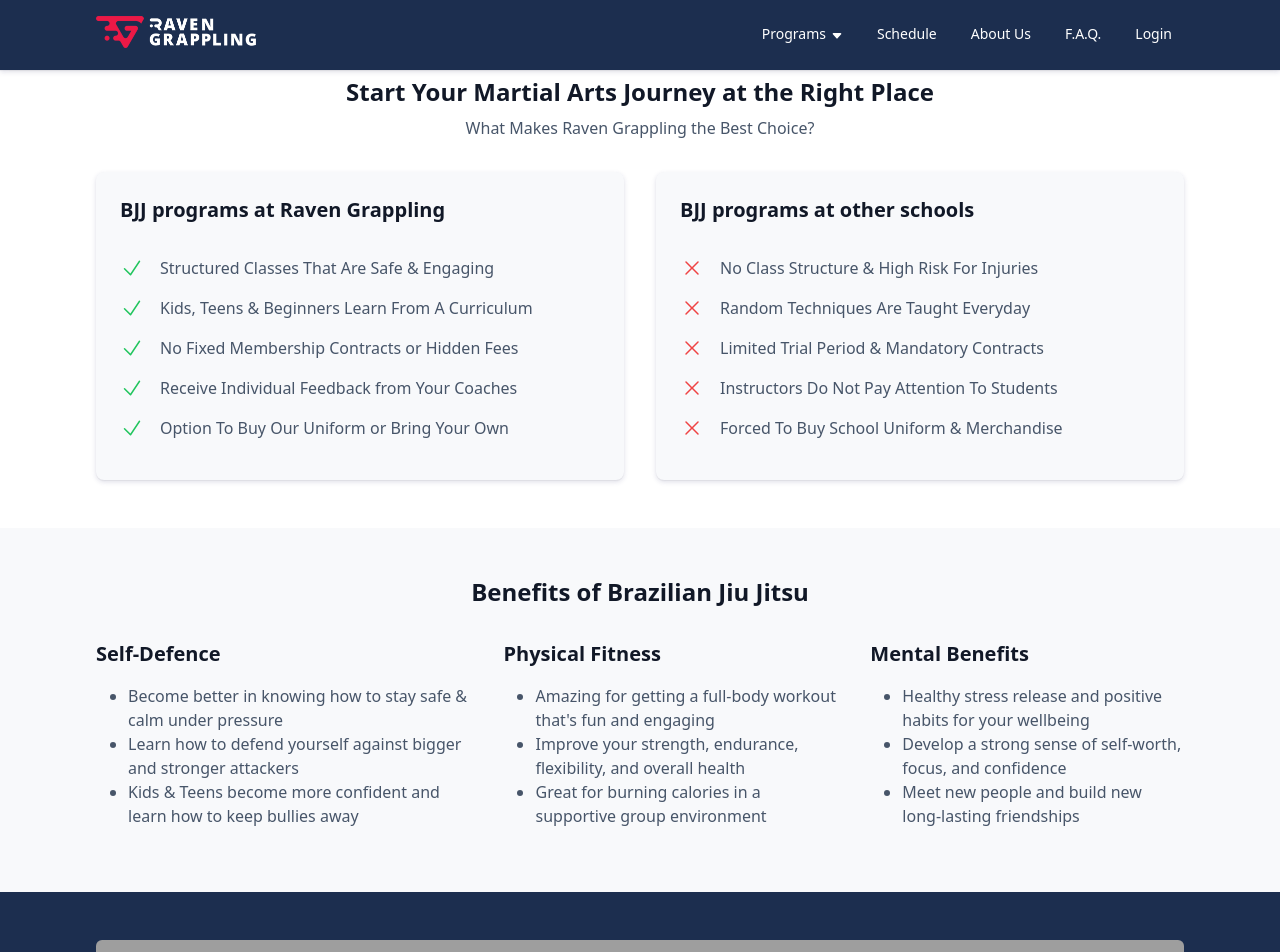
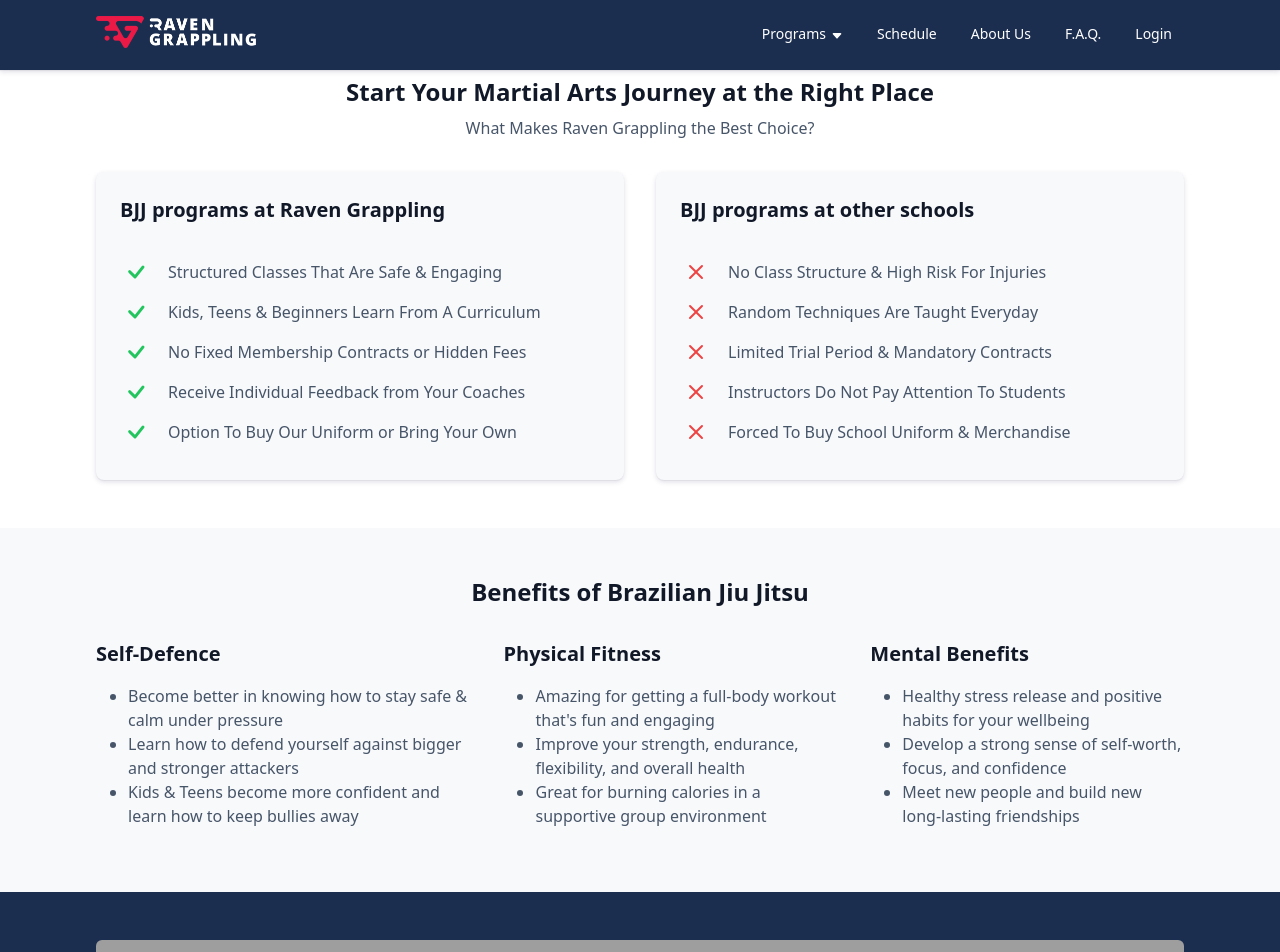
Before and after one commit to RavenGrappling/RavenGrappling.github.io, a Jekyll site: the page built from pages/index.html, in a window 1280 px wide and 1400 px high, scrolled down 1032 px. Shown: the top 952 px of the window. Built offline with Jekyll 4.4.1, drawn with Linux system fonts in a browser that asks for light colours; grey boxes are pictures that could not be loaded.

Commit message:
nicer svg

```diff
--- a/assets/css/raven.css
+++ b/assets/css/raven.css
@@ -473,10 +473,10 @@ form[data-leads-form] {
         li {
           display:       flex;
           align-items:   center;
-          margin-bottom: 1rem;
+          margin-bottom: 0.5rem;
           svg {
-            height:       1.5rem;
-            width:        1.5rem;
+            height:       2rem;
+            width:        2rem;
             margin-right: 1rem;
           }
         }
```
Also changed, not shown: _includes/svg/check.svg, _includes/svg/x-mark.svg.
